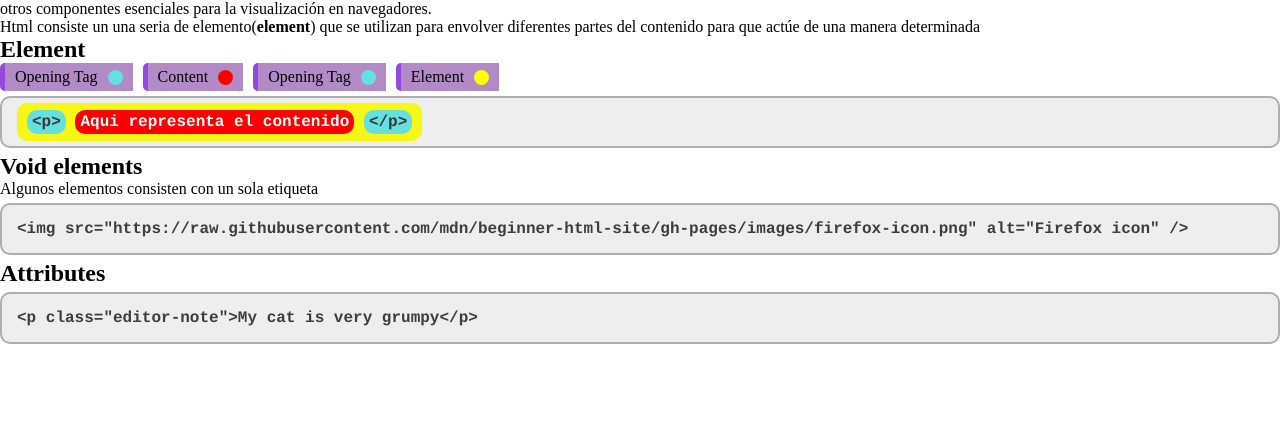
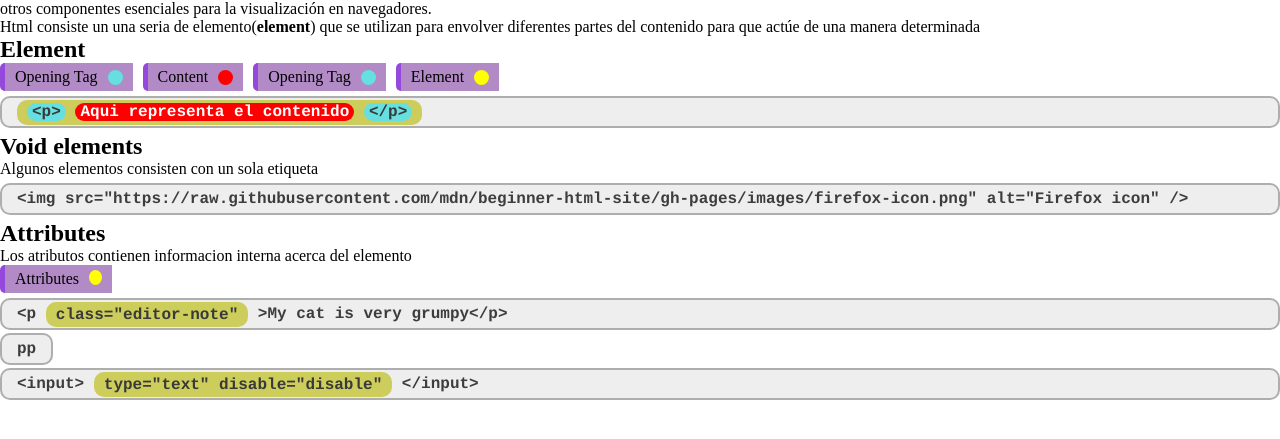
Before and after one commit to VNCKey/devWebHtmlCssJs, a plain HTML site: page index.html in a window 1280 px wide. Shown: the part 55-494 px from the top of the page. Drawn offline with Linux system fonts and the light colour scheme.

Commit message:
Curso de html 0.0.2

```diff
--- a/index.html
+++ b/index.html
@@ -12,7 +12,7 @@
     <section class="clssFlexClm">
         <p>Html consiste un una seria de elemento(<b>element</b>) que se utilizan para envolver diferentes partes del contenido para que actúe de una manera determinada</p>
         <h2>Element</h2>
-        <div class="elementHtml">
+        <div class="clssFlxR">
             <div class="codeElmH">
                 <div>Opening Tag</div>
                 <div class="box boxAux1"></div>
@@ -45,7 +45,14 @@
         <code>&lt;img src="https://raw.githubusercontent.com/mdn/beginner-html-site/gh-pages/images/firefox-icon.png"
         alt="Firefox icon" /&gt;</code>
         <h2>Attributes</h2>
-        <code>&lt;p class="editor-note"&gt;My cat is very grumpy&lt;/p&gt;</code>
+        <p>Los atributos contienen informacion interna acerca del elemento </p>
+        <div class="clssFlxR codeElmH w7rem">
+            <div>Attributes</div>
+            <div class="box boxAux4"></div>
+        </div>
+        <code>&lt;p <b>class="editor-note"</b> &gt;My cat is very grumpy&lt;/p&gt;</code>
+        <pre><code><span>p</span><span>p</span></code></pre>
+        <code>&lt;input&gt; <b>type="text" disable="disable"</b> &lt;/input&gt;</code>
     </section>
 
 </body>
--- a/style.css
+++ b/style.css
@@ -3,12 +3,21 @@
     margin: 0;
     box-sizing: border-box;
 }
+
+.w7rem{
+    width: 7rem;
+}
+
+pre{
+    margin: 5px 0px;
+}
+
 code {
     border: 2px solid rgb(174, 174, 174);
     background-color: #eee;
     border-radius: 3px;
     font-family: courier, monospace;
-    padding: 15px 15px;
+    padding: 5px 15px;
     border-radius: 10px;
     color: rgb(61, 61, 61);
     font-weight: 600;
@@ -16,30 +25,31 @@ code {
 }
 
 code > b{
-    background-color: rgb(247, 247, 23);
-    padding: 10px 10px;
+    background-color: rgb(205, 205, 92);
+    padding: 3.5px 10px;
     border-radius: 10px;
-    margin: 3px 0;
+    color: #393939;
+    font-weight: 600;
 }
 
 
 .openingTag{
     background-color: #65dfdf;
-    padding: 3px 5px;
+    padding: 0 5px;
     border-radius: 10px;
     color: #393939;
 }
 
 .closeTag{
     background-color: #65dfdf;
-    padding: 3px 5px;
+    padding: 0 5px;
     color: #393939;
     border-radius: 10px;
 }
 
 .contentElement{
     background-color: red;
-    padding: 3px 5px;
+    padding: 0 5px;
     margin: 5px 0px;
     color: white;
     border-radius: 10px;
@@ -51,13 +61,13 @@ code > b{
     flex-direction: column;
 }
 
-.elementHtml{
+.clssFlxR{
     display: flex;
     flex-direction: row;
     gap: 10px;
 }
 
-.elementHtml > div{
+.clssFlxR > div{
     display: flex;
     flex-direction: row;
     justify-content: center;
```
